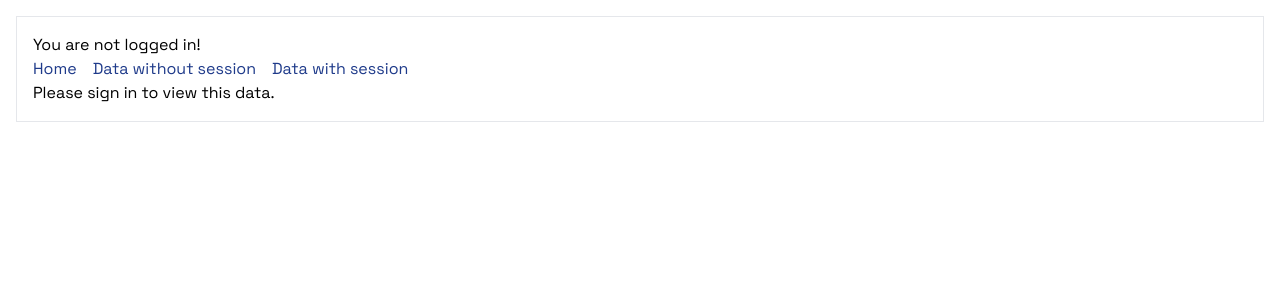
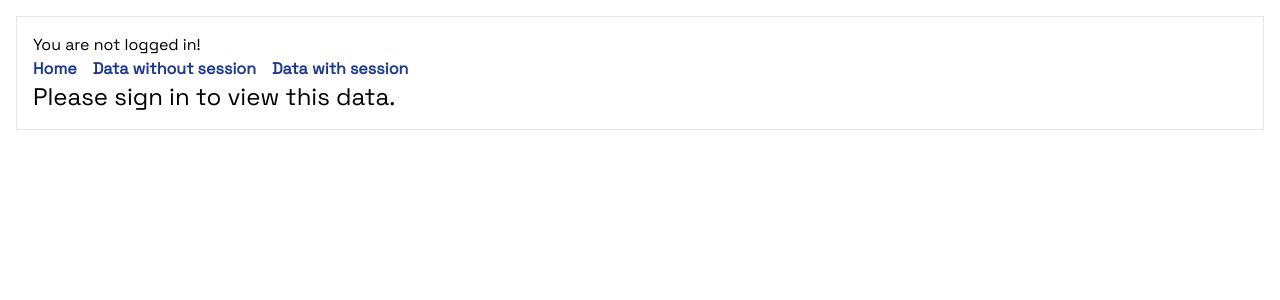
Before and after one commit to iambstha/next-auth-implementation, a Next.js app: page /data-with-session in a window 1280 px wide. Shown: the top 300 px of the page. Built offline with nearby package versions, Linux system fonts and the light colour scheme; no server answers.

Commit message:
Used fakedataapi for data fetching instead of route

```diff
--- a/app/data-with-session/page.js
+++ b/app/data-with-session/page.js
@@ -3,36 +3,14 @@ import { useState, useEffect } from "react"
 import { useSession } from "next-auth/react"
 
 export default function Home() {
-  const [data, setData] = useState([])
   const {data: session } = useSession()
-  useEffect(() => {
-    const fetchData = async () => {
-      try {
-        const response = await fetch('/api/data');
-      const data = await response.json();
-      setData(data);
-      } catch (error) {
-        console.log(error)
-      }
-    }
-    fetchData()
-  }, [])
 
-  console.log(data)
   if(!session){
-    return <span>Please sign in to view this data.</span>
+    return <span className=" text-2xl ">Please sign in to view this data.</span>
   }
   else{
 
-    return <span>You can see this section, because you are signed in.</span>
+    return <span className=" text-2xl ">You can see this section, because you are signed in.</span>
   }
 
 }
-
-// export async function getServerSideProps(context) {
-//   return {
-//     props: {
-//       session: await getServerSession(context.req, context.res, authOptions),
-//     },
-//   }
-// }
--- a/app/data-without-session/page.js
+++ b/app/data-without-session/page.js
@@ -2,28 +2,25 @@
 import { useState, useEffect } from "react"
 
 export default function Home() {
-  const [data, setData] = useState([])
+    const [fdata, setFdata] = useState([])
     useEffect(() => {
         const fetchData = async () => {
             try {
-        const response = await fetch('/api/data');
-      const data = await response.json();
-      setData(data);
+                const fake = await fetch('https://fakestoreapi.com/products?limit=5');
+                const fakedata = await fake.json();
+                setFdata(fakedata)
             } catch (error) {
                 console.log(error)
             }
         }
         fetchData()
     }, [])
-
-  console.log(data)
-
     return (
         <div>
             <div>
-        <span>You can view this without signing in.</span>
+                <span className=" text-2xl ">You can view this without signing in.</span>
                 <ul>
-        {data?.lists?.map(d => <li>{d.name}</li> )}
+                    {fdata?.map(d => <li className=" text-sm text-slate-500 ">{d.title}</li>)}
                 </ul>
             </div>
         </div>
--- a/components/Nav.js
+++ b/components/Nav.js
@@ -4,7 +4,7 @@ import React from 'react'
 const Nav = () => {
   return (
     <div>
-        <ul className=' flex gap-4 text-blue-900'>
+        <ul className=' flex gap-4 text-blue-900 font-semibold'>
             <li className=' hover:underline '><Link href='/'>Home</Link></li>
             <li className=' hover:underline '><Link href='/data-without-session'>Data without session</Link></li>
             <li className=' hover:underline '><Link href='/data-with-session'>Data with session</Link></li>
```
Also changed, not shown: app/api/data/route.js (+3 -4 lines). Lines whose indentation alone changed are shown as unchanged.
